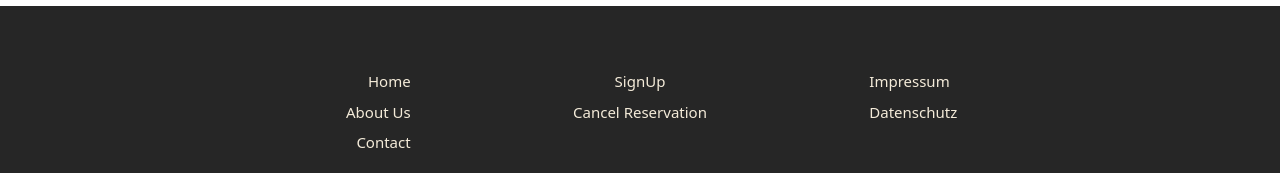
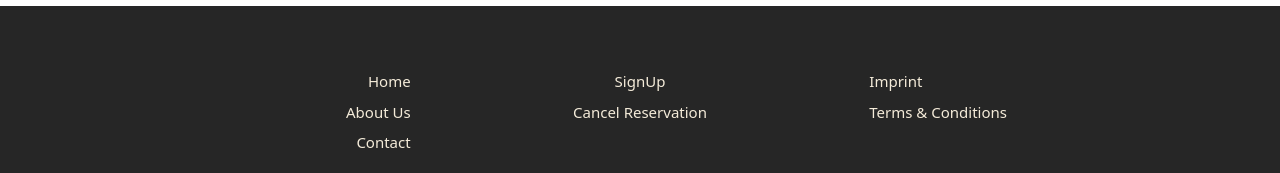
Before and after one commit to kartikriziya/RTRT, a Vue app: page / in a window 1280 px wide. Shown: the part 1864-2037 px from the top of the page. Built offline with nearby package versions, Linux system fonts and the light colour scheme.

Commit message:
Devansh
imprint, terms & conditions

```diff
--- a/src/components/Footer.vue
+++ b/src/components/Footer.vue
@@ -22,10 +22,10 @@
         </div>
         <div class="col-sm-4 p-3" id="footer_end">
           <router-link class="nav-link mb-2" id="links" :to="{ name: 'imprint' }"
-            >Impressum</router-link
+            >Imprint</router-link
           >
           <router-link class="nav-link mb-2" id="links" :to="{ name: 'terms' }"
-            >Datenschutz</router-link
+            >Terms & Conditions</router-link
           >
           <!-- <router-link class="nav-link mb-2" id="links" :to="{ name: 'contact' }"
             >Kontaktdatenerhebung Covid-19</router-link
```
